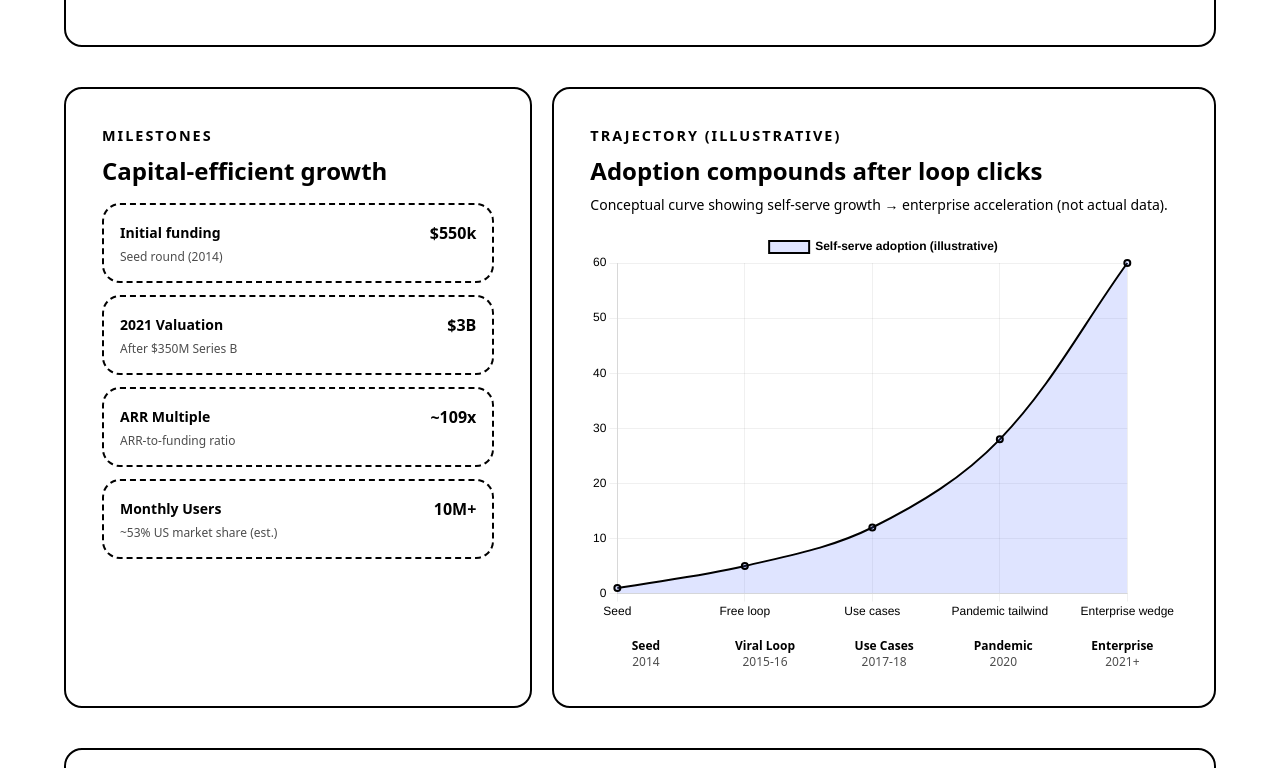
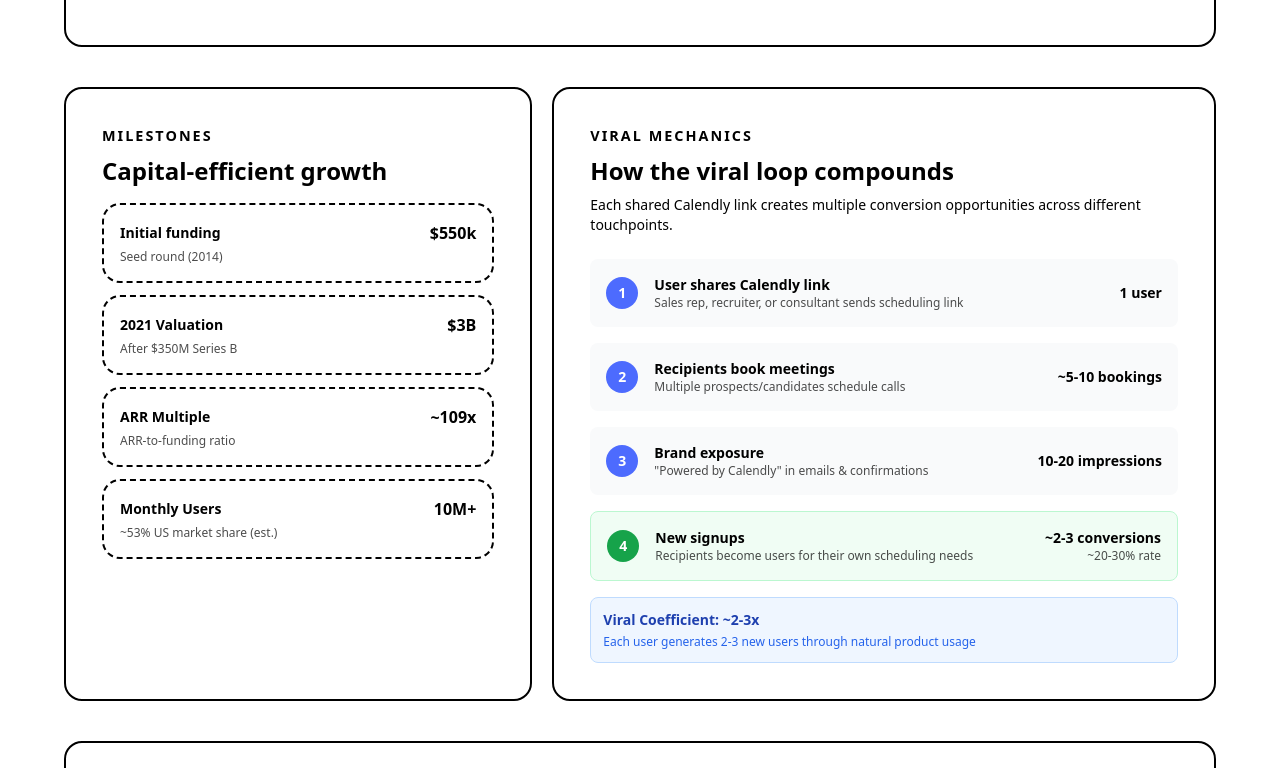
Before and after one commit to Quintas0658/Case, a plain HTML site: page cases/calendly.html in a window 1280 px wide. Shown: the part 2995-3763 px from the top of the page. Drawn offline with nearby package versions, Linux system fonts and the light colour scheme.

Commit message:
Replace fake chart with real viral loop analysis in Calendly case
Improvements:
- Removed misleading 'illustrative' chart with fake data
- Added step-by-step viral loop flow visualization
- Shows actual conversion mechanics: 1 user → 5-10 bookings → 2-3 new users
- Includes realistic viral coefficient (~2-3x)
- Much more valuable for understanding Product-as-Channel strategy
- Professional and credible analysis vs conceptual curves

The new viral mechanics section shows:
1. User shares link → 2. Recipients book → 3. Brand exposure → 4. New signups
With realistic numbers and conversion rates based on typical SaaS viral loops.

```diff
--- a/cases/calendly.html
+++ b/cases/calendly.html
@@ -413,33 +413,66 @@
         </div>
       </article>
 
-      <!-- Illustrative curve -->
+      <!-- Viral Loop Analysis -->
       <article class="col-span-12 lg:col-span-7 solid-box p-7 lg:p-9">
-        <div class="kicker">Trajectory (illustrative)</div>
-        <h4 class="mt-2 text-2xl font-extrabold">Adoption compounds after loop clicks</h4>
-        <p class="mt-2 text-sm mb-4">Conceptual curve showing self-serve growth → enterprise acceleration (not actual data).</p>
-        <canvas id="mrr" height="200"></canvas>
-        <div class="mt-4 grid grid-cols-5 gap-2 text-center text-xs">
-          <div>
-            <div class="font-bold">Seed</div>
-            <div class="opacity-70">2014</div>
+        <div class="kicker">Viral Mechanics</div>
+        <h4 class="mt-2 text-2xl font-extrabold">How the viral loop compounds</h4>
+        <p class="mt-2 text-sm mb-4">Each shared Calendly link creates multiple conversion opportunities across different touchpoints.</p>
+
+        <div class="mt-6 space-y-4">
+          <!-- Step 1 -->
+          <div class="flex items-center gap-4 p-4 bg-gray-50 rounded-lg">
+            <div class="w-8 h-8 bg-[var(--hi)] text-white rounded-full flex items-center justify-center text-sm font-bold">1</div>
+            <div class="flex-1">
+              <div class="font-bold text-sm">User shares Calendly link</div>
+              <div class="text-xs opacity-70">Sales rep, recruiter, or consultant sends scheduling link</div>
+            </div>
+            <div class="text-right">
+              <div class="font-bold text-sm">1 user</div>
+            </div>
           </div>
-          <div>
-            <div class="font-bold">Viral Loop</div>
-            <div class="opacity-70">2015-16</div>
+
+          <!-- Step 2 -->
+          <div class="flex items-center gap-4 p-4 bg-gray-50 rounded-lg">
+            <div class="w-8 h-8 bg-[var(--hi)] text-white rounded-full flex items-center justify-center text-sm font-bold">2</div>
+            <div class="flex-1">
+              <div class="font-bold text-sm">Recipients book meetings</div>
+              <div class="text-xs opacity-70">Multiple prospects/candidates schedule calls</div>
+            </div>
+            <div class="text-right">
+              <div class="font-bold text-sm">~5-10 bookings</div>
+            </div>
           </div>
-          <div>
-            <div class="font-bold">Use Cases</div>
-            <div class="opacity-70">2017-18</div>
+
+          <!-- Step 3 -->
+          <div class="flex items-center gap-4 p-4 bg-gray-50 rounded-lg">
+            <div class="w-8 h-8 bg-[var(--hi)] text-white rounded-full flex items-center justify-center text-sm font-bold">3</div>
+            <div class="flex-1">
+              <div class="font-bold text-sm">Brand exposure</div>
+              <div class="text-xs opacity-70">"Powered by Calendly" in emails & confirmations</div>
+            </div>
+            <div class="text-right">
+              <div class="font-bold text-sm">10-20 impressions</div>
+            </div>
           </div>
-          <div>
-            <div class="font-bold">Pandemic</div>
-            <div class="opacity-70">2020</div>
+
+          <!-- Step 4 -->
+          <div class="flex items-center gap-4 p-4 bg-green-50 rounded-lg border border-green-200">
+            <div class="w-8 h-8 bg-green-600 text-white rounded-full flex items-center justify-center text-sm font-bold">4</div>
+            <div class="flex-1">
+              <div class="font-bold text-sm">New signups</div>
+              <div class="text-xs opacity-70">Recipients become users for their own scheduling needs</div>
+            </div>
+            <div class="text-right">
+              <div class="font-bold text-sm">~2-3 conversions</div>
+              <div class="text-xs opacity-70">~20-30% rate</div>
+            </div>
           </div>
-          <div>
-            <div class="font-bold">Enterprise</div>
-            <div class="opacity-70">2021+</div>
-          </div>
+        </div>
+
+        <div class="mt-4 p-3 bg-blue-50 rounded-lg border border-blue-200">
+          <div class="text-sm font-bold text-blue-800">Viral Coefficient: ~2-3x</div>
+          <div class="text-xs text-blue-600 mt-1">Each user generates 2-3 new users through natural product usage</div>
         </div>
       </article>
     </section>
@@ -605,40 +638,7 @@
       });
     });
 
-    // Illustrative line chart
-    const ctx = document.getElementById('mrr');
-    const labels = ['Seed','Free loop','Use cases','Pandemic tailwind','Enterprise wedge'];
-    const series = [1, 5, 12, 28, 60]; // illustrative units, not actual data
-    new Chart(ctx,{
-      type:'line',
-      data:{
-        labels,
-        datasets:[{
-          label:'Self-serve adoption (illustrative)',
-          data:series,
-          borderColor:'#000',
-          backgroundColor:'rgba(77,107,254,0.18)',
-          borderWidth:2,
-          pointRadius:3,
-          tension:.35,
-          fill:true
-        }]
-      },
-      options:{
-        scales:{
-          x:{ ticks:{ color:'#000' }, grid:{ color:'rgba(0,0,0,.06)' } },
-          y:{ ticks:{ color:'#000' }, grid:{ color:'rgba(0,0,0,.06)' } }
-        },
-        plugins:{
-          legend:{
-            labels:{ color:'#000', font:{ weight:700 } },
-            onClick: () => {
-              trackEvent('chart_legend_click', { case: 'calendly' });
-            }
-          }
-        }
-      }
-    });
+    // Note: Removed illustrative chart in favor of real viral loop analysis
   </script>
 </body>
 </html>
```
